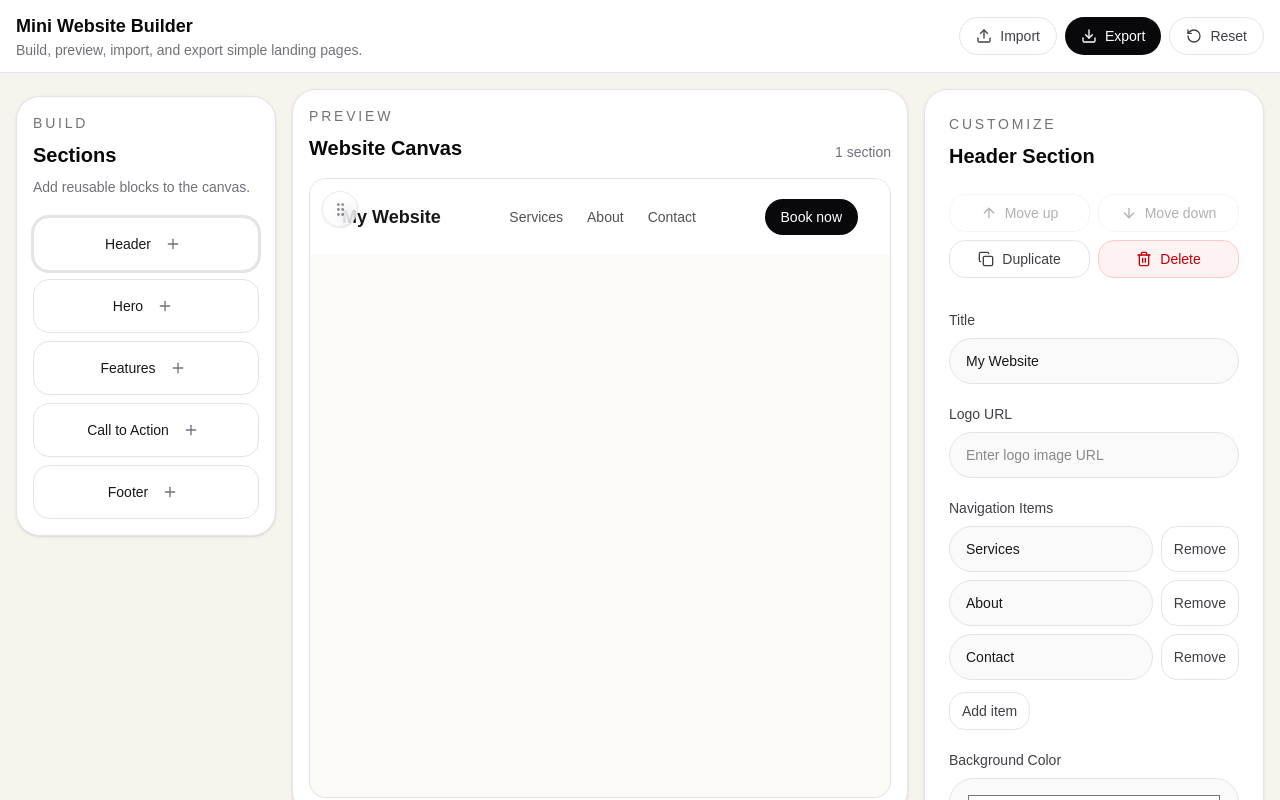
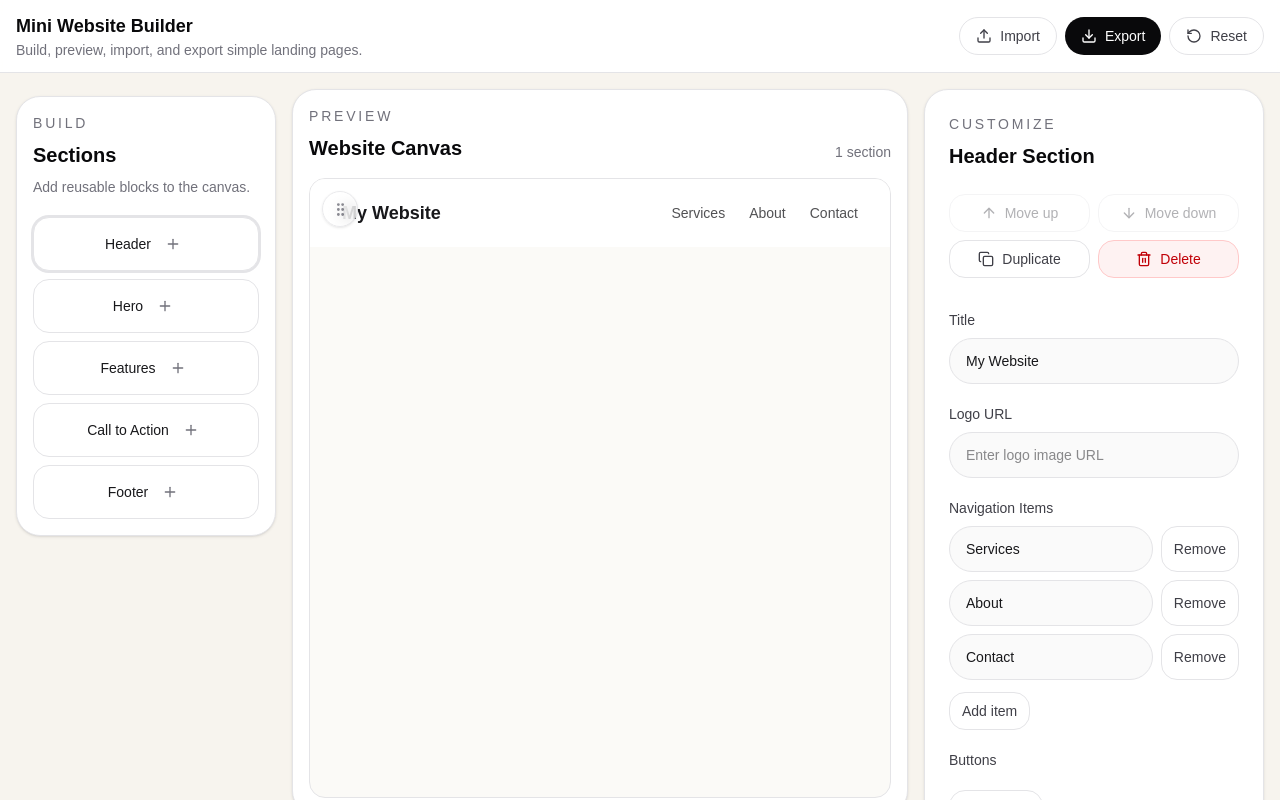
Before and after one commit to Bader-Almishrafi/mini-website-builder, a Next.js app: page / in a window 1280 px wide. Both pictures are taken after a click on the button "Header". Shown: the top 800 px of the page. Built offline with nearby package versions, Linux system fonts and the light colour scheme.

Commit message:
feat: add button support in HeaderSection and implement button rendering logic

```diff
--- a/src/components/builder/SectionEditor.tsx
+++ b/src/components/builder/SectionEditor.tsx
@@ -102,6 +102,7 @@ const sectionFields: Record<SectionType, SectionField[]> = {
       type: "list",
       placeholder: "Navigation item",
     },
+    { name: "buttons", label: "Buttons", type: "buttons" },
     {
       name: "backgroundColor",
       label: "Background Color",
--- a/src/components/sections/HeaderSection.tsx
+++ b/src/components/sections/HeaderSection.tsx
@@ -1,17 +1,20 @@
 /* eslint-disable @next/next/no-img-element */
 import { memo } from "react";
 
-import type { SectionProps } from "@/types/builder";
+import type { SectionButton, SectionProps } from "@/types/builder";
 
 export const HeaderSection = memo(function HeaderSection({
   title = "My Website",
   logoUrl,
   navItems = ["Services", "About", "Contact"],
+  buttonText,
+  buttons = [],
   backgroundColor = "#ffffff",
   textColor = "#18181b",
 }: SectionProps) {
   const logoSrc = logoUrl?.trim();
   const visibleNavItems = navItems.filter((item) => item.trim());
+  const visibleButtons = getVisibleButtons(buttons, buttonText);
 
   return (
     <header
@@ -30,6 +33,7 @@ export const HeaderSection = memo(function HeaderSection({
         </div>
       </div>
 
+      <div className="ml-auto flex flex-wrap items-center justify-end gap-3 sm:gap-4">
         {visibleNavItems.length > 0 && (
           <nav className="hidden flex-wrap items-center gap-6 text-sm text-current opacity-75 md:flex">
             {visibleNavItems.map((item, index) => (
@@ -38,11 +42,58 @@ export const HeaderSection = memo(function HeaderSection({
           </nav>
         )}
 
-      <button
-        className="rounded-full bg-zinc-950 px-4 py-2 text-sm font-medium text-white transition hover:bg-zinc-800"
-        type="button">
-        Book now
-      </button>
+        {visibleButtons.length > 0 && (
+          <div className="flex flex-wrap items-center justify-end gap-2">
+            {visibleButtons.map((button) => (
+              <PreviewButton key={button.id} button={button} />
+            ))}
+          </div>
+        )}
+      </div>
     </header>
   );
 });
+
+function getVisibleButtons(buttons: SectionButton[], buttonText?: string) {
+  const configuredButtons = buttons.filter((button) => button.label.trim());
+
+  if (configuredButtons.length > 0) {
+    return configuredButtons;
+  }
+
+  const legacyLabel = buttonText?.trim();
+  return legacyLabel
+    ? [
+        {
+          id: "legacy-button",
+          label: legacyLabel,
+          backgroundColor: "#18181b",
+          textColor: "#ffffff",
+        },
+      ]
+    : [];
+}
+
+function PreviewButton({ button }: { button: SectionButton }) {
+  const href = button.href?.trim();
+  const style = {
+    backgroundColor: button.backgroundColor || "#18181b",
+    color: button.textColor || "#ffffff",
+  };
+  const className =
+    "rounded-full px-4 py-2 text-sm font-medium transition hover:-translate-y-0.5 hover:shadow-md";
+
+  if (href) {
+    return (
+      <a className={className} href={href} style={style}>
+        {button.label}
+      </a>
+    );
+  }
+
+  return (
+    <button className={className} style={style} type="button">
+      {button.label}
+    </button>
+  );
+}
```
Lines whose indentation alone changed are shown as unchanged.
